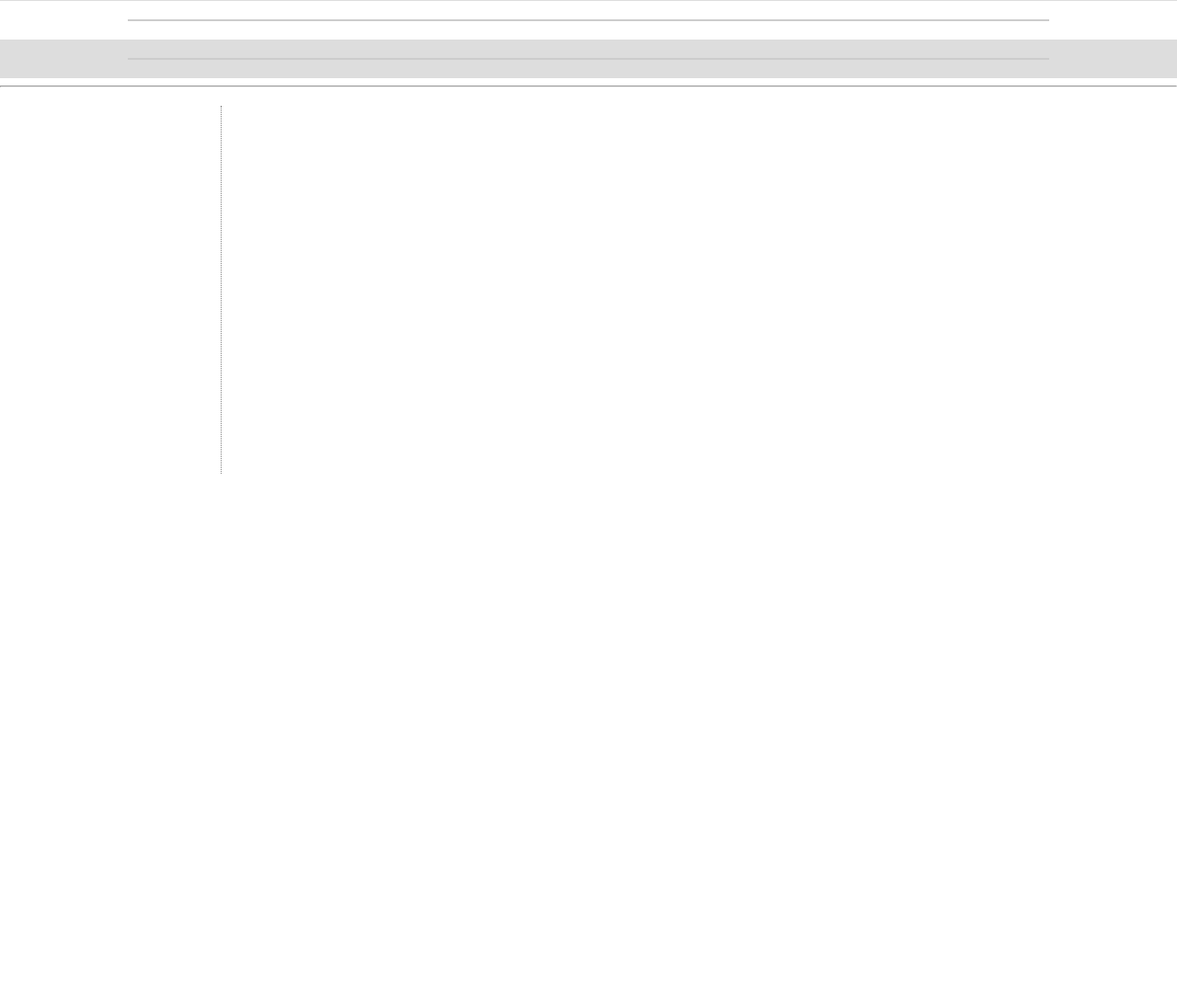
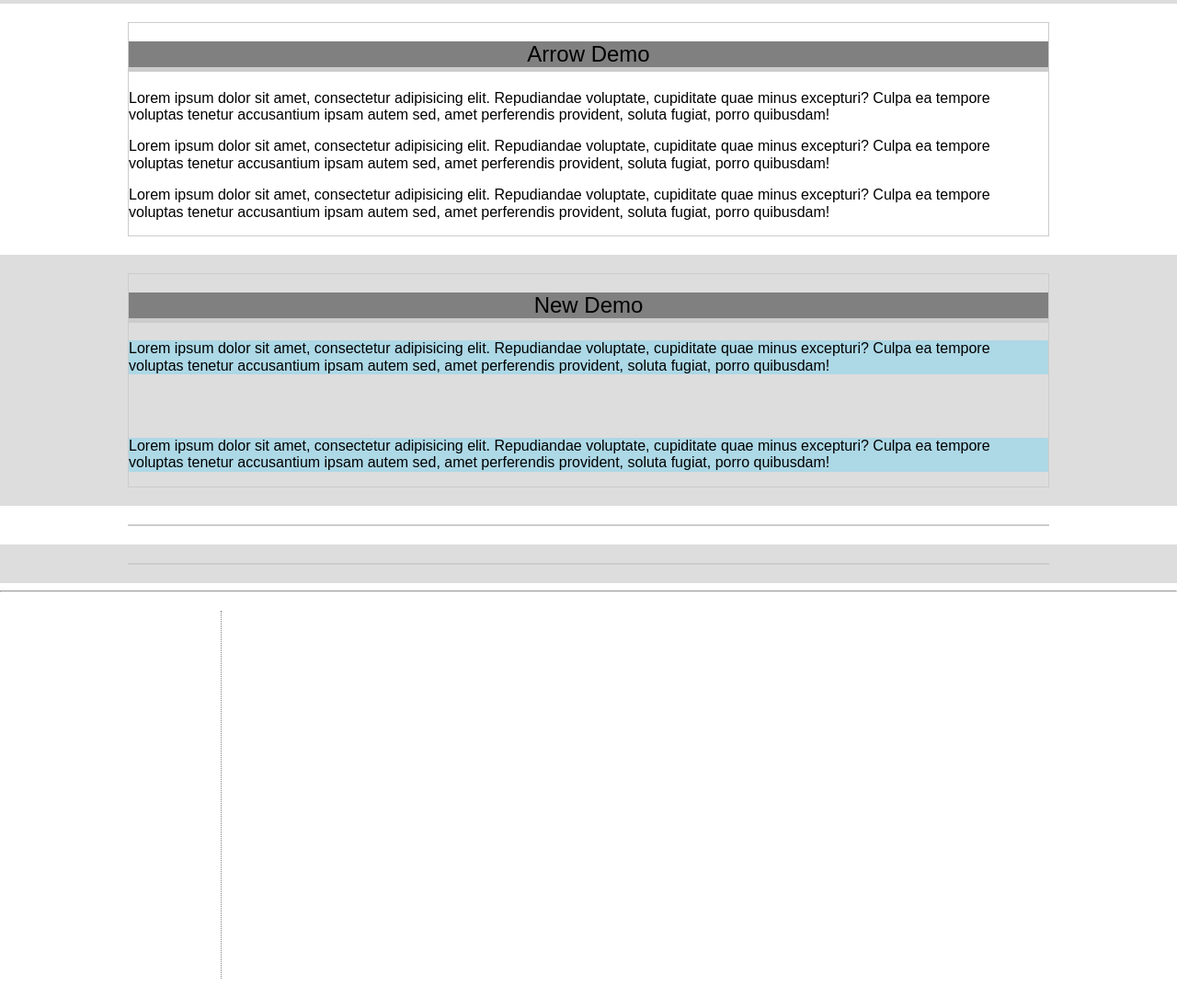
Before and after one commit to kingkris/b14-gang, a PHP site: page /07-position.html in a window 1280 px wide. Shown: the part 1799-2883 px from the top of the page at 92% size. Before the commit the page ends 2314 px from the top, so only its background shows below. Run offline with PHP 8.4, Linux system fonts and the light colour scheme.

Commit message:
css properties for background

```diff
--- a/02-css/07-position.html
+++ b/02-css/07-position.html
@@ -103,6 +103,7 @@
 
 <div class="greybg">
 	<div class="wrapper">
+		<h2>Banner Demo</h2>
 		<div class="banner">
 			<img src="https://api.fnkr.net/testimg/1000x400/EB1670/FFF/?text=WOW!+Banner">
 			<h1>Don't limit your challenges, CHALLENGE YOUR LIMITS</h1>
@@ -113,12 +114,19 @@
 </div><!-- eo greybg -->
 <div class="whitebg">
 	<div class="wrapper">
-
+		<h2>Arrow Demo</h2>
+		<p>Lorem ipsum dolor sit amet, consectetur adipisicing elit. Repudiandae voluptate, cupiditate quae minus excepturi? Culpa ea tempore voluptas tenetur accusantium ipsam autem sed, amet perferendis provident, soluta fugiat, porro quibusdam!</p>
+		<p>Lorem ipsum dolor sit amet, consectetur adipisicing elit. Repudiandae voluptate, cupiditate quae minus excepturi? Culpa ea tempore voluptas tenetur accusantium ipsam autem sed, amet perferendis provident, soluta fugiat, porro quibusdam!</p>
+		<p>Lorem ipsum dolor sit amet, consectetur adipisicing elit. Repudiandae voluptate, cupiditate quae minus excepturi? Culpa ea tempore voluptas tenetur accusantium ipsam autem sed, amet perferendis provident, soluta fugiat, porro quibusdam!</p>
 	</div>
 </div><!-- eo whitebg -->
 
 <div class="greybg">
-	<div class="wrapper">
+	<div class="wrapper vis-demo">
+		<h2>New Demo</h2>
+		<p>Lorem ipsum dolor sit amet, consectetur adipisicing elit. Repudiandae voluptate, cupiditate quae minus excepturi? Culpa ea tempore voluptas tenetur accusantium ipsam autem sed, amet perferendis provident, soluta fugiat, porro quibusdam!</p>
+		<p>Lorem ipsum dolor sit amet, consectetur adipisicing elit. Repudiandae voluptate, cupiditate quae minus excepturi? Culpa ea tempore voluptas tenetur accusantium ipsam autem sed, amet perferendis provident, soluta fugiat, porro quibusdam!</p>
+		<p>Lorem ipsum dolor sit amet, consectetur adipisicing elit. Repudiandae voluptate, cupiditate quae minus excepturi? Culpa ea tempore voluptas tenetur accusantium ipsam autem sed, amet perferendis provident, soluta fugiat, porro quibusdam!</p>
 
 	</div>
 </div><!-- eo greybg -->
--- a/02-css/css/07-position.css
+++ b/02-css/css/07-position.css
@@ -83,7 +83,17 @@ https://developer.mozilla.org/en/docs/Web/CSS/background-color
 .wrapper h2{
   font-weight: normal;
   text-align: center;
-  border-bottom: solid 1px #CCC;
+  background-color:grey;
+  border-bottom: solid 5px #CCC;
+  top:130px;
+  position: -webkit-sticky;
+  position: -moz-sticky;
+  position: -ms-sticky;
+  position: -o-sticky;
+  position: sticky;
+
+
+
 }
 
 .box1{
@@ -199,3 +209,13 @@ div.pa{
 }
 .arrow.left{left:-20px;}
 .arrow.right{right:-20px;}
+
+
+.vis-demo{}
+.vis-demo p:nth-child(odd){
+  background-color:lightgreen;
+  visibility:collapse;
+}
+.vis-demo p:nth-child(even){
+  background-color:lightblue;
+}
--- a/02-css/css/main.css
+++ b/02-css/css/main.css
@@ -8,7 +8,6 @@
 	padding: 15px;
 	border-radius:10px;
 	width: 275px;
-	display: none;
 }
 .fixed-box ul{
 	padding-left: 20px;
@@ -31,9 +30,16 @@
 
 
 /*----------  site-header  ----------*/
+body{
+	padding-top: 120px;
+}
 .site-header{
 	background-color:#e91e63;
 	border-bottom:solid 4px #cddc39;
+	position: fixed;
+	left:0;right:0;
+	top:0;
+	z-index: 10;
 }
 .site-header h1{
 	margin-top: 0;
```
